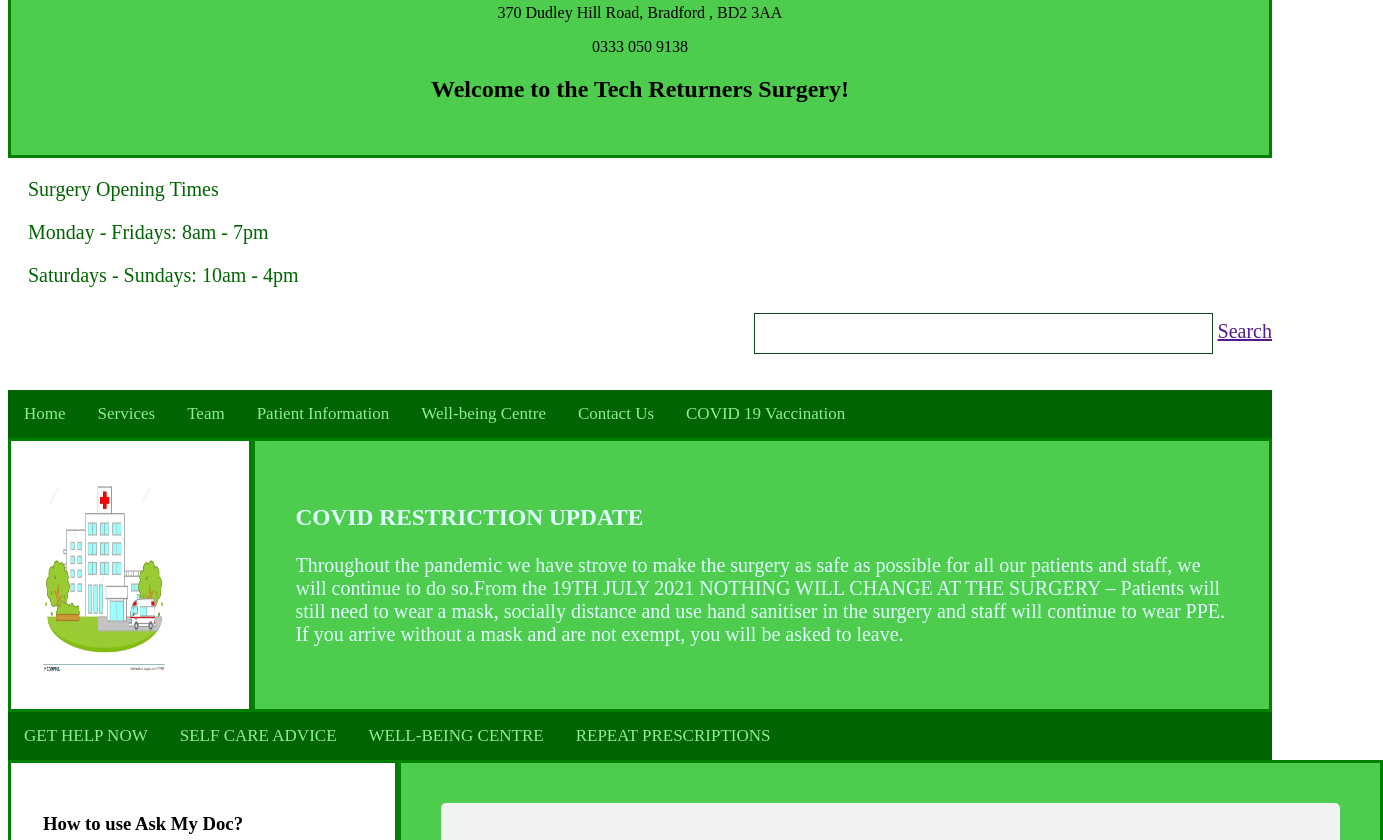
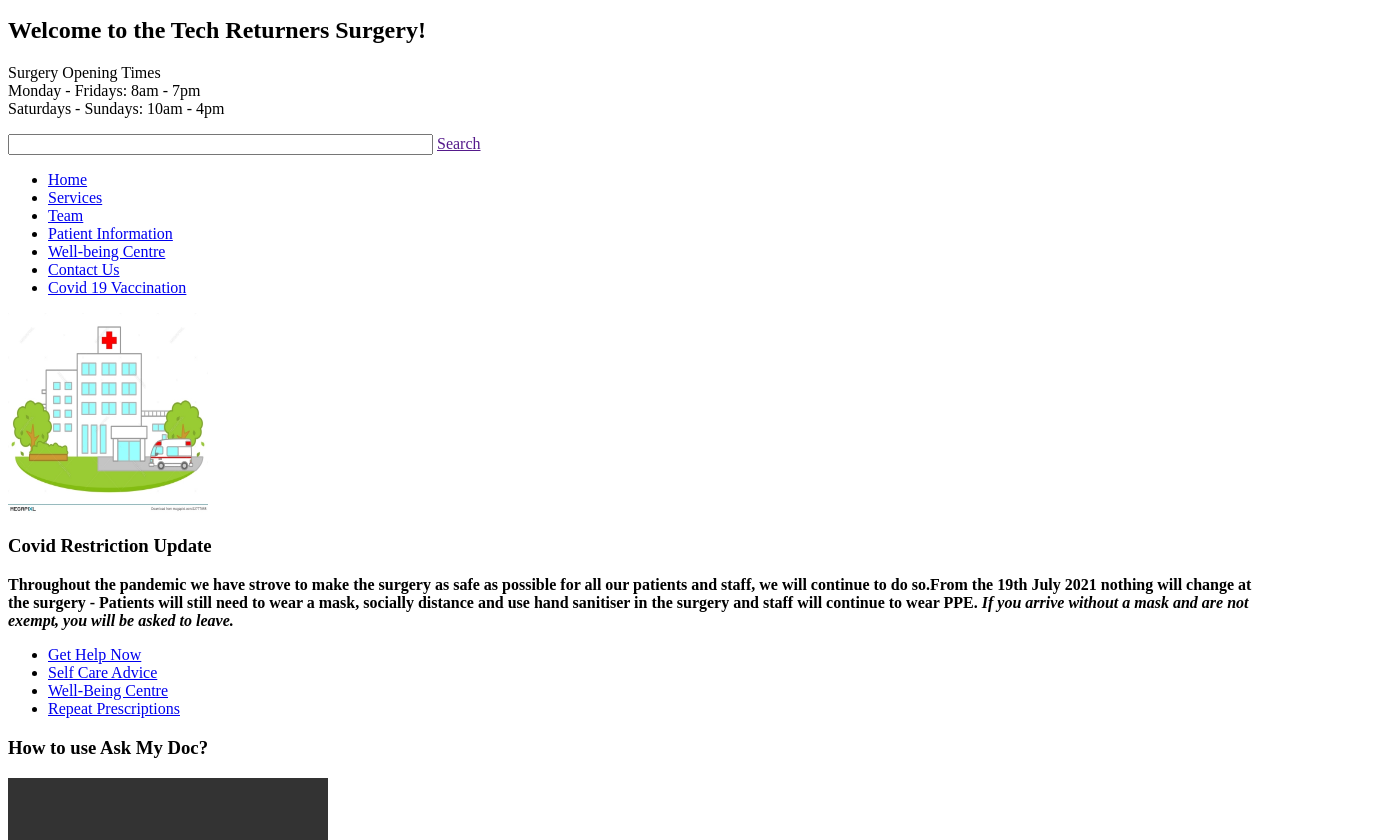
Before and after one commit to SukirtiSaxena/Tech-Returners-Surgery, a plain HTML site: page index.html in a window 1280 px wide. Shown: the part 119-959 px from the top of the page, 1383 px wide, since content can reach past the window. Drawn offline with Linux system fonts and the light colour scheme; grey boxes are pictures that could not be loaded.

Commit message:
Accessibility & Semantic modifications
Accessibility & Semantic modifications done
- fixed issues based on validator
- used <address>
- changed uppercase
-used <strong> and <em>
- removed <div>
- added <ul> and <li>

```diff
--- a/index.html
+++ b/index.html
@@ -1,4 +1,5 @@
 <!DOCTYPE html>
+<html lang="en">
 
 <head>
     <meta charset="UTF-8">
@@ -6,154 +7,63 @@
     <meta name="keywords" content="HTML, CSS">
     <meta name="author" content="Sukirti Saxena">
 
-    <style>
-        .topnav {
-            background-color: darkgreen;
-            overflow: hidden;
-        }
-
-        /* Style the links inside the navigation bar */
-        .topnav a {
-            float: left;
-            color: lightgreen;
-            text-align: center;
-            padding: 14px 16px;
-            text-decoration: none;
-            font-size: 17px;
-        }
-
-        .topnav a:hover {
-            background-color: lightgreen;
-            color: black;
-        }
-
-        .topnav a.active {
-            background-color: #04AA6D;
-            color: whit rgb(19, 71, 36)e;
-        }
-
-        img {
-            max-width: 70%;
-            text-align: center;
-        }
-
-        .container {
-            display: flex
-        }
-
-        .image {
-            flex-basis: 50%
-        }
-
-        .text {
-            font-size: 20px;
-            padding-left: 20px;
-        }
-
-        /* Style inputs with type="text", select elements and textareas */
-        input[type=text],
-        select,
-        textarea {
-            padding: 12px 20px;
-            border: 1px solid rgb(19, 71, 36);
-            box-sizing: border-box;
-            margin-top: 6px;
-            margin-bottom: 16px;
-        }
-
-        /*submit button */
-        input[type=submit] {
-            background-color: #04AA6D;
-            color: rgb(19, 71, 36);
-            padding: 12px 20px;
-            border-radius: 4px;
-        }
-
-        .feedback_container {
-            border-radius: 5px;
-            background-color: #f2f2f2;
-            padding: 20px;
-        }
-    </style>
     <title>Tech Returners Surgery - 115 Mancunian Way, Manchester, UK, M20 3PX </title>
 </head>
 
 <body>
-    <div
-        style="text-align:center; border:3px; border-style:solid; border-color:green; padding: 2em; background-color: rgb(78, 204, 78);">
     <h1><a href='Test.html'>Tech Returners Surgery</a></h1>
-        <p> 370 Dudley Hill Road, Bradford , BD2 3AA </p>
-        <p id="TechReturners_SurgeryPhone"> 0333 050 9138</p>
+    <address>
+        <p>370 Dudley Hill Road, Bradford , BD2 3AA <br>
+            0333 050 9138</p>
+    </address>
+
     <h2> Welcome to the Tech Returners Surgery! </h2>
-    </div>
+    <p> Surgery Opening Times <br>
+        Monday - Fridays: 8am - 7pm <br>
+        Saturdays - Sundays: 10am - 4pm </p>
 
-    <div class="text" style="text-align:left; color:darkgreen">
-        <p> Surgery Opening Times </p>
-        <p> Monday - Fridays: 8am - 7pm </p>
-        <p>Saturdays - Sundays: 10am - 4pm </p>
-    </div>
-    <div class="text" style="text-align:right;">
-        <p><input name="textSearch" type="text" id="txtSearch" title="Search this site..." size="50" inputmode="search"
+    <p><input name="textSearch" type="text" id="txtSearch" title="Search this site..." size="50"
             onkeypress="return Null; " />
-            <a id="DoSearch" href="">Search</a>
+        <a href="">Search</a>
     </p>
-    </div>
 
+    <ul>
+        <li><a href='/Home'>Home</a></li>
+        <li><a href='/Services'>Services</a></li>
+        <li><a href='/Team'>Team</a></li>
+        <li><a href='/PatientInformation'>Patient Information</a></li>
+        <li><a href='/Well-beingCentre'>Well-being Centre</a></li>
+        <li><a href='/Contact'>Contact Us</a></li>
+        <li><a href='/COVID19Vaccination'>Covid 19 Vaccination</a></li>
+    </ul>
 
-    </div>
+    <img src='surgery.png' alt='Surgery building front view' width="200" height="200" />
 
-    <div class="topnav">
-        <a href='/Home'>Home</a>
-        <a href='/Services'>Services</a>
-        <a href='/Team'>Team</a>
-        <a href='/Patient Information'>Patient Information</a>
-        <a href='/Well-being Centre'>Well-being Centre</a>
-        <a href='/Contact'>Contact Us</a>
-        <a href='/COVID 19 Vaccination'>COVID 19 Vaccination</a>
-    </div>
-
-    <div class="container">
-        <div class="image" style="text-align:left; border:3px; border-style:solid; border-color:green; padding: 2em;">
-            <img src='surgery.png' alt='Surgery building front view' width="200px" height="200px" />
-        </div>
-        <div class="text"
-            style="text-align:left; border:3px; border-style:solid; border-color:green; padding: 2em; background-color: rgb(78, 204, 78); color: lightcyan;">
-            <h3>COVID RESTRICTION UPDATE</h3>
-            <p>Throughout the pandemic we have strove to make the surgery as safe as
+    <h3>Covid Restriction Update</h3>
+    <p><strong>Throughout the pandemic we have strove to make the surgery as safe as
             possible for
-                all our patients and staff, we will continue to do so.From the 19TH JULY 2021 NOTHING WILL CHANGE AT
-                THE
-                SURGERY – Patients will still need to wear a mask, socially distance and use hand sanitiser in the
+            all our patients and staff, we will continue to do so.From the 19th July 2021 nothing will change at the
+            surgery
+            - Patients will still need to wear a mask, socially distance and use hand sanitiser in the
             surgery
             and staff will continue to wear PPE.
-                If you arrive without a mask and are not exempt, you will be asked to leave.</p>
-        </div>
-    </div>
+            <em>If you arrive without a mask and are not exempt, you will be asked to leave.</em></strong>
+    </p>
 
+    <ul>
+        <li><a href='/get_help_now'>Get Help Now</a></li>
+        <li><a href='/Self_care_advice'>Self Care Advice</a></li>
+        <li><a href='/well_being_centre'>Well-Being Centre</a></li>
+        <li><a href='/repeat_prescriptions'>Repeat Prescriptions</a></li>
+    </ul>
 
-    <div class="topnav">
-        <a href='/get help now'>GET HELP NOW</a>
-        <a href='/Self care advice'>SELF CARE ADVICE</a>
-        <a href='/well being centre'>WELL-BEING CENTRE</a>
-        <a href='/repeat prescriptions'>REPEAT PRESCRIPTIONS</a>
-    </div>
-
-    <div class="container">
-        <div style="text-align:left; border:3px; border-style:solid; border-color:green; padding: 2em;">
     <h3>How to use Ask My Doc?</h3>
     <video id="video" controls preload="metadata" width="320" height="240">
         <source src="https://www.youtube.com/watch?v=sFzCh-HhaWo" type="video/mp4">
-                <track label="English" kind="subtitles" srclang="en" src="" default>
     </video>
-        </div>
 
-        <div class="text"
-            style="text-align:left; border:3px; border-style:solid; border-color:green; padding: 2em; background-color: rgb(78, 204, 78); color:darkgreen;">
-            <div class="feedback_container">
-                <p>
     <h3>Feedback Form</h3>
-                </p>
-                <form action="">
+    <form action="/action_page.php" method="get">
         <p>Are you completing this form on behalf of: </p>
         <input type="checkbox" id="self" name="self" value="self">
         <label for="self"> Yourself</label><br>
@@ -161,46 +71,36 @@
         <label for="other"> Someone else </label><br>
 
         <label for="fname">First Name</label>
-                    <input type="text" id="fname" name="firstname" size="100%" placeholder="Your name..">
+        <input type="text" id="fname" name="firstname" size="100" placeholder="Your name..">
         <br>
         <label for="lname">Last Name</label>
-                    <input type="text" id="lname" name="lastname" size="100%" placeholder="Your last name..">
+        <input type="text" id="lname" name="lastname" size="100" placeholder="Your last name..">
         <br>
 
         <label for="dob">Date Of Birth</label>
-                    <input type="text" id="dob" name="dob" size="100%" placeholder="Your Date of birth..">
+        <input type="text" id="dob" name="dob" size="100" placeholder="Your Date of birth..">
         <br>
         <label for="telephone">Telephone</label>
-                    <input type="text" id="telephone" name="telephone" size="100%"
-                        placeholder="Your telephone number..">
+        <input type="text" id="telephone" name="telephone" size="100" placeholder="Your telephone number..">
         <br>
         <label for="email">E-mail</label>
-                    <input type="text" id="email" name="email" size="100%" placeholder="Your email..">
+        <input type="text" id="email" name="email" size="100" placeholder="Your email..">
         <br>
 
         <label for="subject">Message</label> <br>
-                    <textarea id="subject" name="subject" size="100%" placeholder="Write something.."
-                        style="height:200px"></textarea> <br>
+        <textarea id="subject" name="subject" placeholder="Write something.." style="height:200px"></textarea> <br>
         <input type="submit" value="Submit">
 
     </form>
-            </div>
-        </div>
-
-    </div>
 
     <footer>
-        <div class="topnav">
         <p>Tech Returners Surgery </p>
         <a href="">Home</a>
         <a href="">Website Accessibility</a>
         <a href="">Website Privacy</a>
         <a href="">Cookies</a>
         <a href="">Contact</a>
-        </div>
     </footer>
 </body>
 
-
-
 </html>
```
Lines whose indentation alone changed are shown as unchanged.
